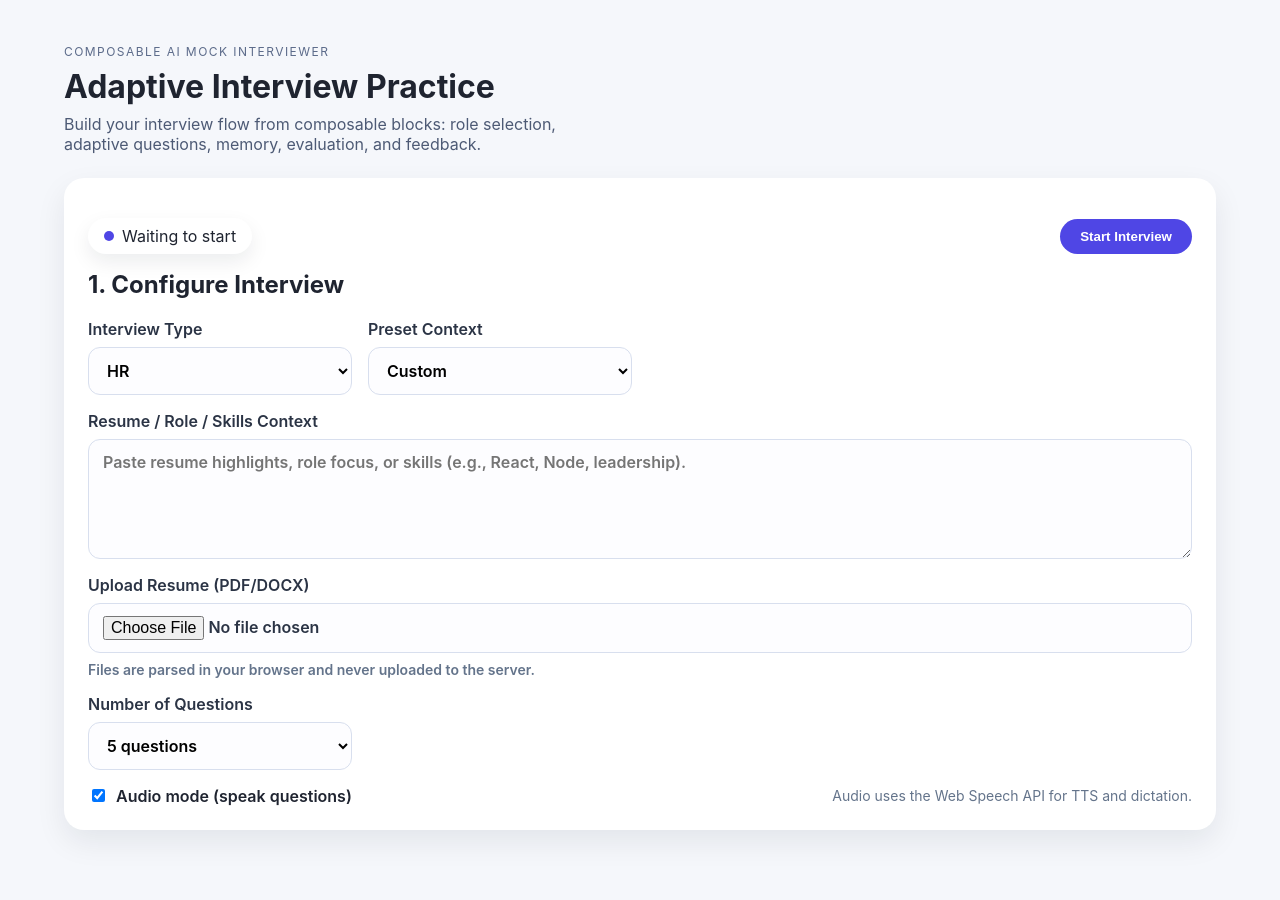
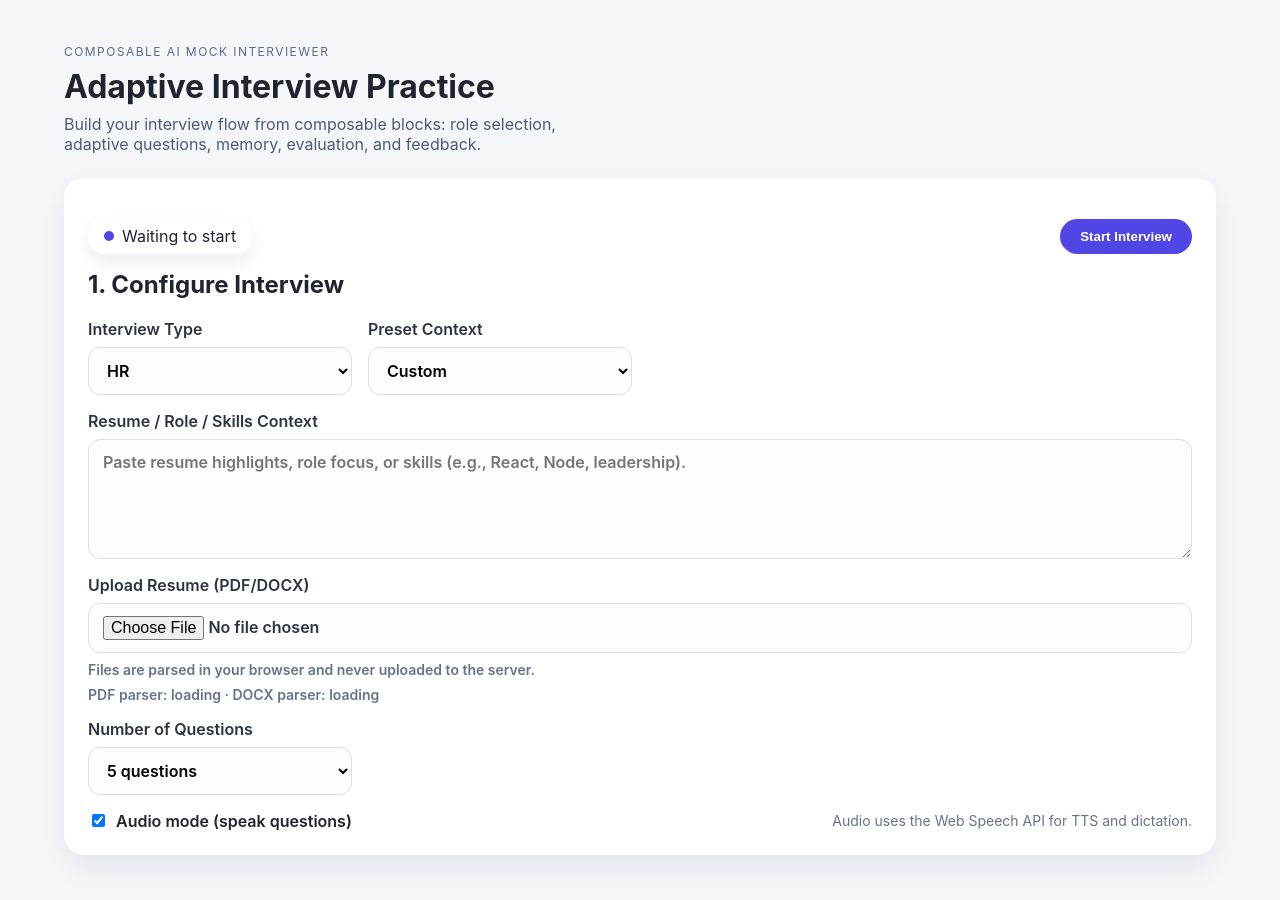
Before and after one commit to JITENDRAGAHERWAR03/-Composable-AI-Mock-Interviewer, a Next.js app: page / in a window 1280 px wide. Shown: the top 900 px of the page. Before the commit the page ends 878 px from the top, so only its background shows below. Built offline with nearby package versions, Linux system fonts and the light colour scheme.

Commit message:
Clarify resume parser status and errors

```diff
--- a/app/page.tsx
+++ b/app/page.tsx
@@ -24,6 +24,8 @@ export default function HomePage() {
   const [fileError, setFileError] = useState("");
   const [pdfReady, setPdfReady] = useState(false);
   const [docxReady, setDocxReady] = useState(false);
+  const [pdfError, setPdfError] = useState("");
+  const [docxError, setDocxError] = useState("");
 
   const extractPdfText = async (file: File) => {
     const pdfjsLib = (window as typeof window & { pdfjsLib?: any }).pdfjsLib;
@@ -74,11 +76,17 @@ export default function HomePage() {
       let extracted = "";
 
       if (extension === "pdf") {
+        if (pdfError) {
+          throw new Error(pdfError);
+        }
         if (!pdfReady) {
           throw new Error("PDF parser is still loading. Please try again.");
         }
         extracted = await extractPdfText(file);
       } else if (extension === "docx") {
+        if (docxError) {
+          throw new Error(docxError);
+        }
         if (!docxReady) {
           throw new Error("DOCX parser is still loading. Please try again.");
         }
@@ -130,12 +138,22 @@ export default function HomePage() {
       <Script
         src="https://cdnjs.cloudflare.com/ajax/libs/pdf.js/4.4.168/pdf.min.js"
         onLoad={() => setPdfReady(true)}
-        onError={() => setFileError("Unable to load PDF parser.")}
+        onError={() => {
+          const message = "Unable to load PDF parser. Please check your network.";
+          setPdfError(message);
+          setFileError(message);
+        }}
+        strategy="afterInteractive"
       />
       <Script
         src="https://unpkg.com/mammoth@1.7.1/mammoth.browser.min.js"
         onLoad={() => setDocxReady(true)}
-        onError={() => setFileError("Unable to load DOCX parser.")}
+        onError={() => {
+          const message = "Unable to load DOCX parser. Please check your network.";
+          setDocxError(message);
+          setFileError(message);
+        }}
+        strategy="afterInteractive"
       />
       <div className="actions" style={{ marginBottom: "16px" }}>
         <div className="badge" aria-live="polite">
@@ -189,6 +207,12 @@ export default function HomePage() {
           <p className="helper">
             Files are parsed in your browser and never uploaded to the server.
           </p>
+          {!pdfError && !docxError ? (
+            <p className="helper">
+              PDF parser: {pdfReady ? "ready" : "loading"} · DOCX parser:{" "}
+              {docxReady ? "ready" : "loading"}
+            </p>
+          ) : null}
           {fileStatus ? <p className="helper">{fileStatus}</p> : null}
           {fileError ? <p className="helper" style={{ color: "#c92a2a" }}>{fileError}</p> : null}
         </label>
```
